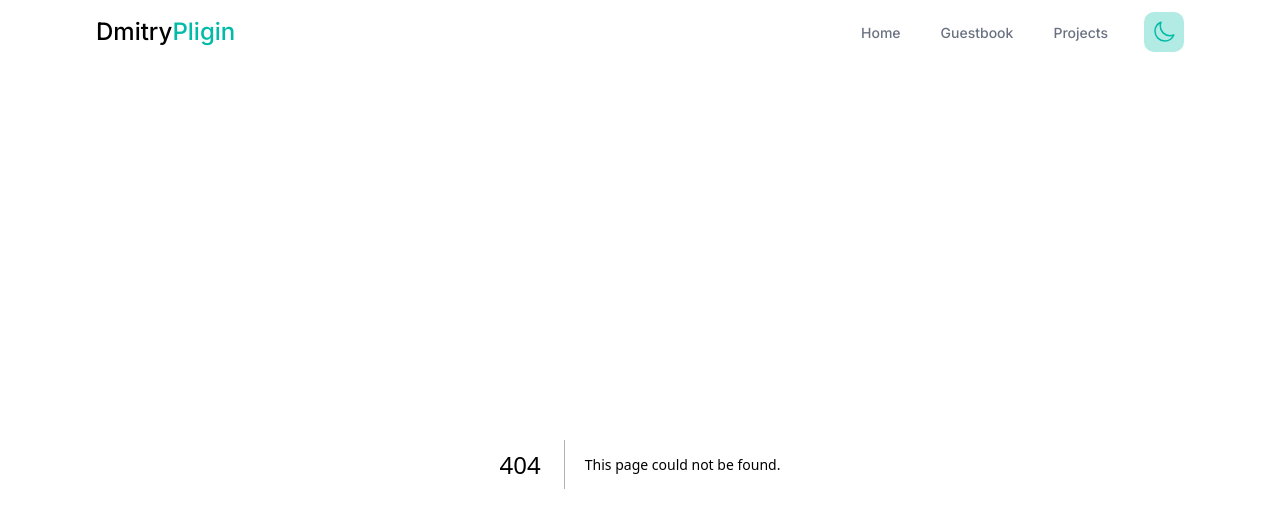
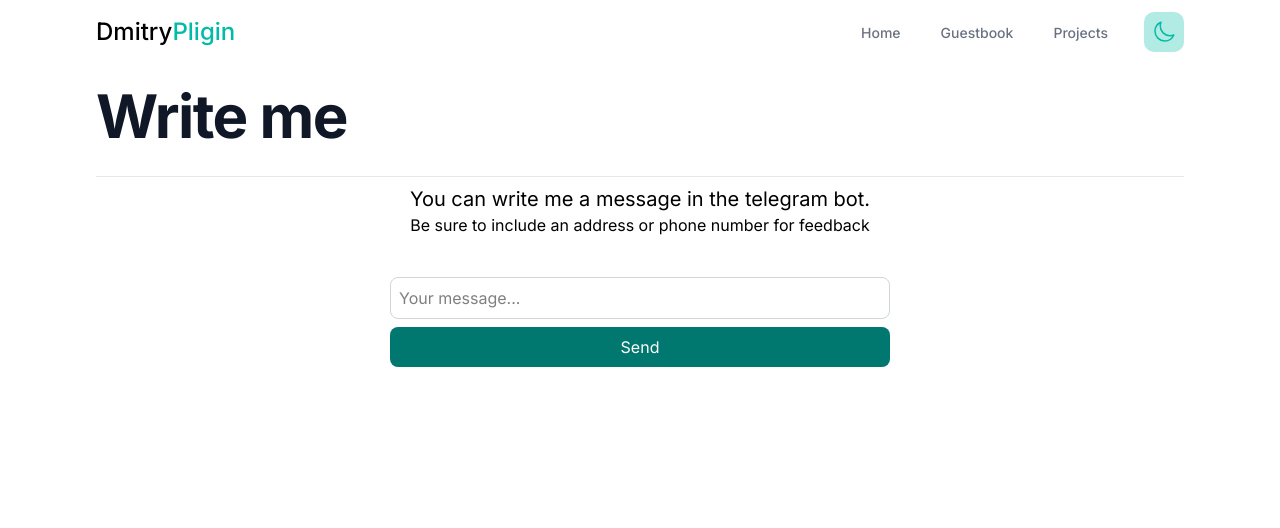
Before and after one commit to Jardarr/jardarr-portfolio, a Next.js app: page /write-me in a window 1280 px wide. Before the commit this address had no page. Shown: the top 528 px of the page. Built offline with nearby package versions, Linux system fonts and the light colour scheme.

Commit message:
feat: add page Write me, and send message to telegram bot

```diff
--- /dev/null
+++ b/app/api/sendToTG/route.ts
@@ -0,0 +1,44 @@
+// app/api/sendToTG/route.ts
+
+import { NextRequest, NextResponse } from "next/server";
+
+export async function POST(req: NextRequest) {
+    const body = await req.json();
+    const { message } = body;
+
+    const chat_id = process.env.JARDARR_CHAT_ID;
+    const bot_token = process.env.JARDARR_BOT_TOKEN;
+
+    if (!chat_id || !bot_token) {
+        return NextResponse.json({ message: "Environment variables not set" }, { status: 500 });
+    }
+
+    let text = `✔️Новое сообщение с сайта Jardarr portfolio!\n\n`;
+    if (message) text += `📫: ${message}\n\n`;
+
+    const api_url = `https://api.telegram.org/bot${bot_token}/sendMessage`;
+    const post_data = {
+        chat_id,
+        text,
+        parse_mode: "HTML",
+    };
+
+    try {
+        const response = await fetch(api_url, {
+            method: "POST",
+            headers: {
+                "Content-Type": "application/json",
+            },
+            body: JSON.stringify(post_data),
+        });
+
+        if (response.ok) {
+            return NextResponse.json({ message: "Message sent successfully" });
+        } else {
+            return NextResponse.json({ message: "Failed to send message" }, { status: 500 });
+        }
+    } catch (error) {
+        console.error("Error sending message:", error);
+        return NextResponse.json({ message: "Failed to send message" }, { status: 500 });
+    }
+}
--- a/app/page.tsx
+++ b/app/page.tsx
@@ -1,6 +1,7 @@
 import Image from "next/image";
 import Me from "../public/me-pixel.png";
 import CodeBlock from "./components/codeBlock";
+import Link from "next/link";
 
 export default function Home() {
 	return (
@@ -33,7 +34,7 @@ export default function Home() {
 								<path d="M511.6 76.3C264.3 76.2 64 276.4 64 523.5 64 718.9 189.3 885 363.8 946c23.5 5.9 19.9-10.8 19.9-22.2v-77.5c-135.7 15.9-141.2-73.9-150.3-88.9C215 726 171.5 718 184.5 703c30.9-15.9 62.4 4 98.9 57.9 26.4 39.1 77.9 32.5 104 26 5.7-23.5 17.9-44.5 34.7-60.8-140.6-25.2-199.2-111-199.2-213 0-49.5 16.3-95 48.3-131.7-20.4-60.5 1.9-112.3 4.9-120 58.1-5.2 118.5 41.6 123.2 45.3 33-8.9 70.7-13.6 112.9-13.6 42.4 0 80.2 4.9 113.5 13.9 11.3-8.6 67.3-48.8 121.3-43.9 2.9 7.7 24.7 58.3 5.5 118 32.4 36.8 48.9 82.7 48.9 132.3 0 102.2-59 188.1-200 212.9a127.5 127.5 0 0138.1 91v112.5c.8 9 0 17.9 15 17.9 177.1-59.7 304.6-227 304.6-424.1 0-247.2-200.4-447.3-447.5-447.3z" />
 							</svg>
 						</a>
-						<a href="https://t.me/jardarr" target="_blank">
+						<Link href="/write-me">
 							<svg
 								viewBox="0 0 24 24"
 								fill="currentColor"
@@ -41,7 +42,7 @@ export default function Home() {
 							>
 								<path d="M11.994 2a10 10 0 1010 10 10 10 0 00-10-10zm3.18 15.152a.705.705 0 01-1.002.352l-2.715-2.11-1.742 1.608a.3.3 0 01-.285.039l.334-2.989.01.009.007-.059s4.885-4.448 5.084-4.637c.202-.189.135-.23.135-.23.012-.23-.361 0-.361 0l-6.473 4.164-2.695-.918s-.414-.148-.453-.475c-.041-.324.466-.5.466-.5l10.717-4.258s.881-.392.881.258z" />
 							</svg>
-						</a>
+						</Link>
 						<a href="mailto:dmitrynordmann@gmail.com" target="_blank">
 							<svg viewBox="0 0 24 24" fill="currentColor" className="w-8 h-8">
 								<path d="M18.73 5.41l-1.28 1L12 10.46 6.55 6.37l-1.28-1A2 2 0 002 7.05v11.59A1.36 1.36 0 003.36 20h3.19v-7.72L12 16.37l5.45-4.09V20h3.19A1.36 1.36 0 0022 18.64V7.05a2 2 0 00-3.27-1.64z" />
--- /dev/null
+++ b/app/write-me/page.tsx
@@ -0,0 +1,84 @@
+"use client";
+
+import { useState } from "react";
+
+export default function WriteMe() {
+    const [formData, setFormData] = useState({ message: "" });
+    const [errorMessage, setErrorMessage] = useState("");
+    const [successMessage, setSuccessMessage] = useState("");
+
+    const handleChange = (e: React.ChangeEvent<HTMLInputElement>) => {
+        setFormData({ message: e.target.value });
+        setErrorMessage(""); // очищаем ошибку при вводе
+    };
+
+    const handleSubmit = async (e: React.FormEvent<HTMLFormElement>) => {
+        e.preventDefault();
+
+        const trimmedMessage = formData.message.trim();
+
+        if (!trimmedMessage) {
+            setErrorMessage("Please enter a message before sending.");
+            return;
+        }
+
+        try {
+            const response = await fetch("/api/sendToTG", {
+                method: "POST",
+                headers: {
+                    "Content-Type": "application/json",
+                },
+                body: JSON.stringify({ message: trimmedMessage }),
+            });
+
+            if (response.ok) {
+                setFormData({ message: "" });
+                setSuccessMessage("Message sent successfully!");
+                setErrorMessage(""); // успешная отправка — очистить ошибку
+            } else {
+                setErrorMessage("Failed to send the message. Try again later.");
+            }
+        // eslint-disable-next-line @typescript-eslint/no-unused-vars
+        } catch (error) {
+            setErrorMessage("Something went wrong. Please try again.");
+        }
+    };
+
+    return (
+        <div className="divide-y divide-gray-200 dark:divide-gray-700">
+            <div className="space-y-2 pt-6 pb-8 md:space-y-5">
+                <h1 className="text-3xl font-bold leading-9 tracking-tight text-gray-900 dark:text-gray-100 sm:text-4xl sm:leading-10 md:text-6xl md:leading-14">
+                    Write me
+                </h1>
+            </div>
+            <div className="w-full flex items-center flex-col">
+                <h2 className="text-xl mt-2">You can write me a message in the telegram bot.</h2>
+                <p>Be sure to include an address or phone number for feedback</p>
+                <div className="max-w-[500px] mx-auto mt-8 w-full">
+                    <form onSubmit={handleSubmit}>
+                        <input
+                            className="p-2 mt-2 rounded-md border border-gray-300 w-full"
+                            type="text"
+                            name="message"
+                            value={formData.message}
+                            onChange={handleChange}
+                            placeholder="Your message..."
+                        />
+                        <button
+                            className="w-full p-2 mt-2 rounded-md bg-teal-700 text-white cursor-pointer"
+                            type="submit"
+                        >
+                            Send
+                        </button>
+                        {errorMessage && (
+                            <p className="text-red-600 mt-2 text-sm">{errorMessage}</p>
+                        )}
+                        {successMessage && (
+                            <p className="text-green-600 mt-2 text-sm">{successMessage}</p>
+                        )}
+                    </form>
+                </div>
+            </div>
+        </div>
+    );
+}
```
Also changed, not shown: public/jAssistBot.png (added).
